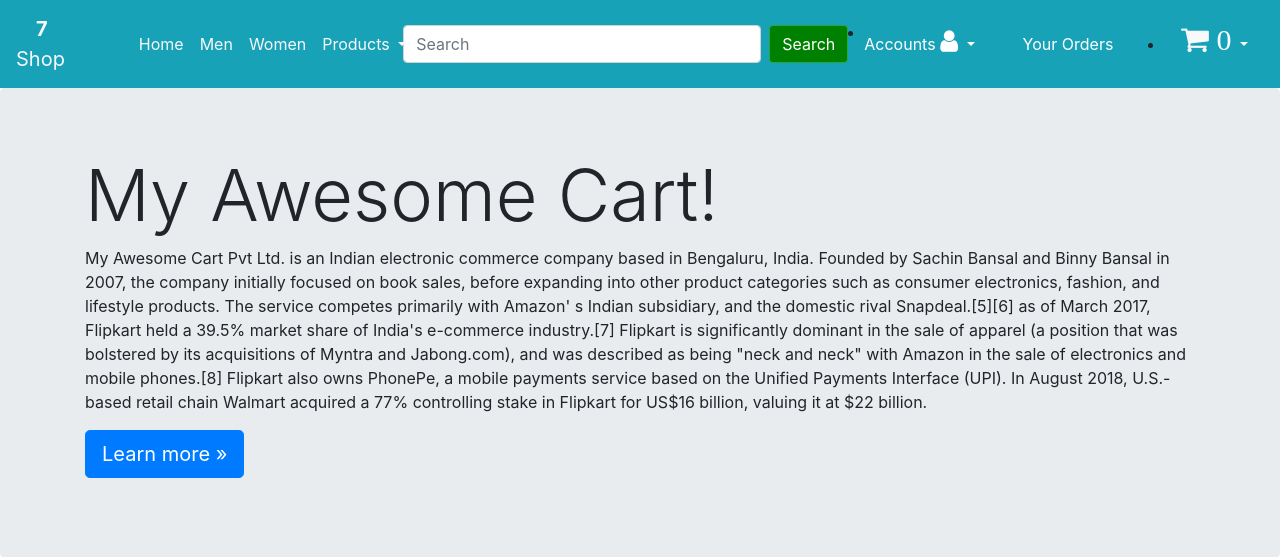
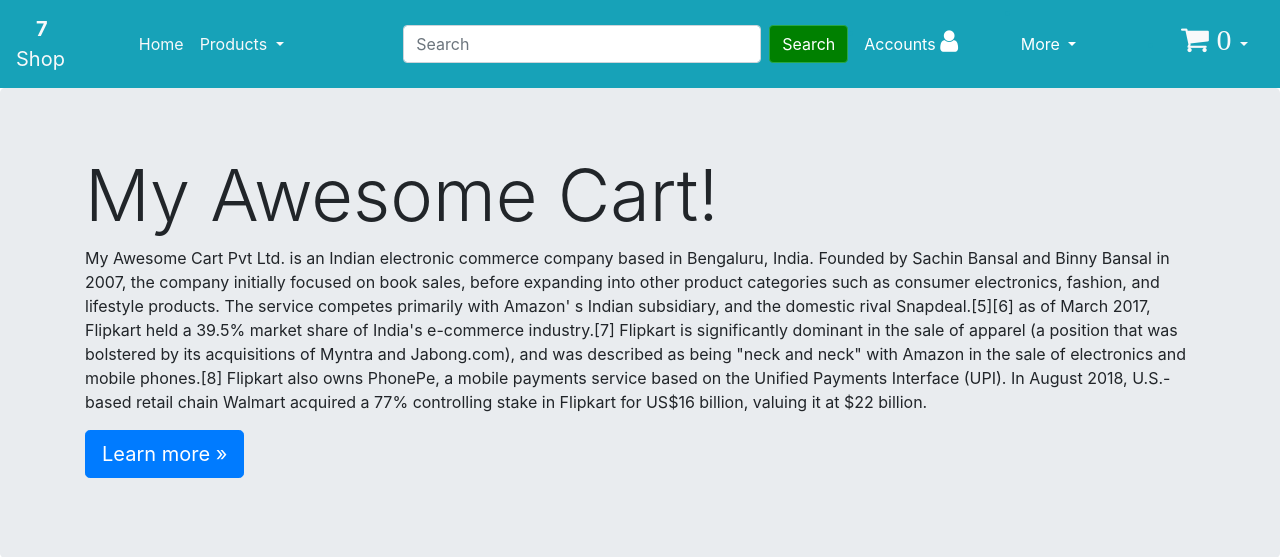
Before and after one commit to dinesh7945/OnlineShopping, a Django app: page /onlineshopping/about/ in a window 1280 px wide. Shown: the top 557 px of the page. Run offline with Django 3.2, Linux system fonts and the light colour scheme; some libraries are stand-ins or nearby versions.

Commit message:
updated 3/12/2019

```diff
--- a/onlineshopping/templates/shop/about.html
+++ b/onlineshopping/templates/shop/about.html
@@ -1,6 +1,6 @@
 {% extends 'shop/basic.html' %}
 
-{% block title%} About Us{% endblock %}
+{% block title%} Contact Us{% endblock %}
 {% block body %}
 
 
--- a/onlineshopping/templates/shop/basic.html
+++ b/onlineshopping/templates/shop/basic.html
@@ -49,13 +49,13 @@
       <li class="nav-item active ">
         <a class="nav-link text-light" href={% url 'index' %} >Home <span class="sr-only">(current)</span></a>
       </li>
-        <li class="nav-item active">
+        {% comment %} <li class="nav-item active">
         <a class="nav-link text-light" href="#">Men <span class="sr-only">(current)</span></a>
-      </li>
-        <li class="nav-item active">
+      </li> {% endcomment %}
+        {% comment %} <li class="nav-item active">
         <a class="nav-link text-light" href="#">Women<span class="sr-only">(current)</span></a>
       </li>
-
+       {% endcomment %}
       <li class="nav-item dropdown active">
         <a class="nav-link dropdown-toggle text-light" href="#" id="navbarDropdown" role="button" data-toggle="dropdown" aria-haspopup="true" aria-expanded="false">
           Products
@@ -74,8 +74,8 @@
 
 
 
-        <li class="nav-item dropdown ">
-        <a class="nav-link dropdown-toggle"style="color:white!important;margin-top: -29px!important;"  href="#" id="navbarDropdown" role="button" data-toggle="dropdown" aria-haspopup="true" aria-expanded="false" style="margin-top:-20%;    margin-left: 24px;">
+        <li class="nav-item dropdown"style="color:#17a2b8">
+        <a class="nav-link dropdown-toggle"style="color:#17a2b8!important;margin-top: -29px!important;"  href="#" id="navbarDropdown" role="button" data-toggle="dropdown" aria-haspopup="true" aria-expanded="false" style="margin-top:-20%;margin-left: 24px;">
 
 
             <i class="user icon" style="color: black;font-size: 25px;margin-left:0%;margin-top:0%;"></i>
@@ -98,17 +98,44 @@
 
 <a class="nav-link text-dark" href="#" style="font-size: 25px;margin-bottom: 7px;"> <i class="shopping cart icon"></i>
 <span class="sr-only">(current)</span></a>
-<a href= "{% url 'orders' %}"><span style="color: white;">Your Orders</span></a>
+{% comment %} <a href= "{% url 'orders' %}"><span style="color: white;">More</span></a> {% endcomment %}
+<li class="nav-item dropdown"style="margin-left: -3%;
+    margin-top: -4%;color:#17a2b8">
+        <a class="nav-link dropdown-toggle" href="#" id="navbarDropdown" role="button" data-toggle="dropdown" aria-haspopup="true" aria-expanded="false" style="color:white">
+          More
+        </a>
+        <div class="dropdown-menu" aria-labelledby="navbarDropdown">
+          <a class="dropdown-item" href={% url 'orders' %}>Action</a>
+          <a class="dropdown-item" href={% url 'contact' %}>Contact Us</a>
+
+          <a class="dropdown-item" href="#">Something else here</a>
+        </div>
+      </li>
+
+{% comment %}
+<div class="dropdown">
+  <button type="button" class="nav-link dropdown-toggle" data-toggle="dropdown">
+    More
+  </button>
+  <div class="dropdown-menu">
+    <a class="dropdown-item" href="#">Link 1</a>
+    <a class="dropdown-item" href="#">Link 2</a>
+    <a class="dropdown-item" href="#">Link 3</a>
+  </div>
+</div>
+
+
+ {% endcomment %}
 
 </div>
-<ul><li class="nav-item dropdown">
+<ul style="color:#17a2b8"><li class="nav-item dropdown">
         <a class="nav-link dropdown-toggle text-light" href="#" id="navbarDropdown" role="button" data-toggle="dropdown" aria-haspopup="true">
           <span class="fa fa-shopping-cart ch" style="font-size:30px;margin-top: 8px;"><span id="cart"> 0</span></span>
         </a>
         <div class="dropdown-menu" aria-labelledby="navbarDropdown" style="margin-left: -44px;">
           <a class="dropdown-item" href="#">Wishlist</a>
           <div class="dropdown-divider"></div>
-          <a class="dropdown-item" href="#">Checkout</a>
+          <a class="dropdown-item" href={% url 'checkout' %}>Checkout</a>
         </div>
       </li>
 </ul>
--- a/onlineshopping/templates/shop/orders.html
+++ b/onlineshopping/templates/shop/orders.html
@@ -20,6 +20,4 @@
 });
 </script>
 
-
-
 {% endblock %}
```
